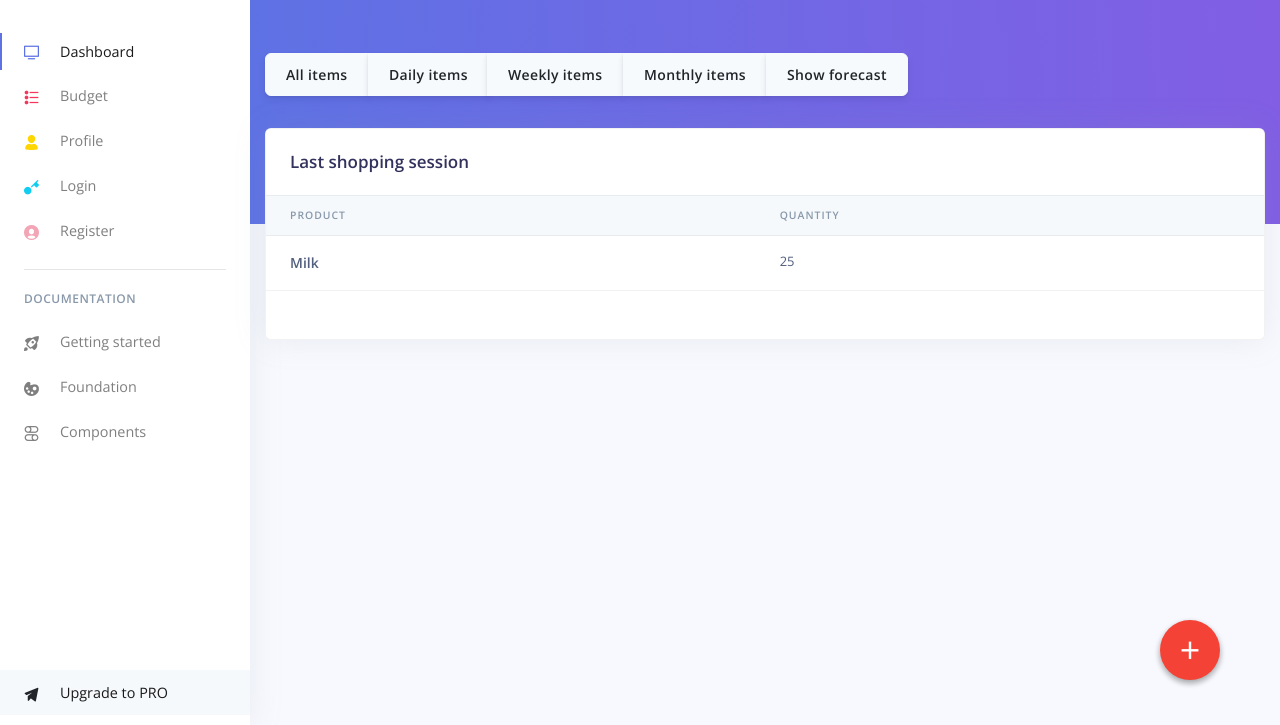
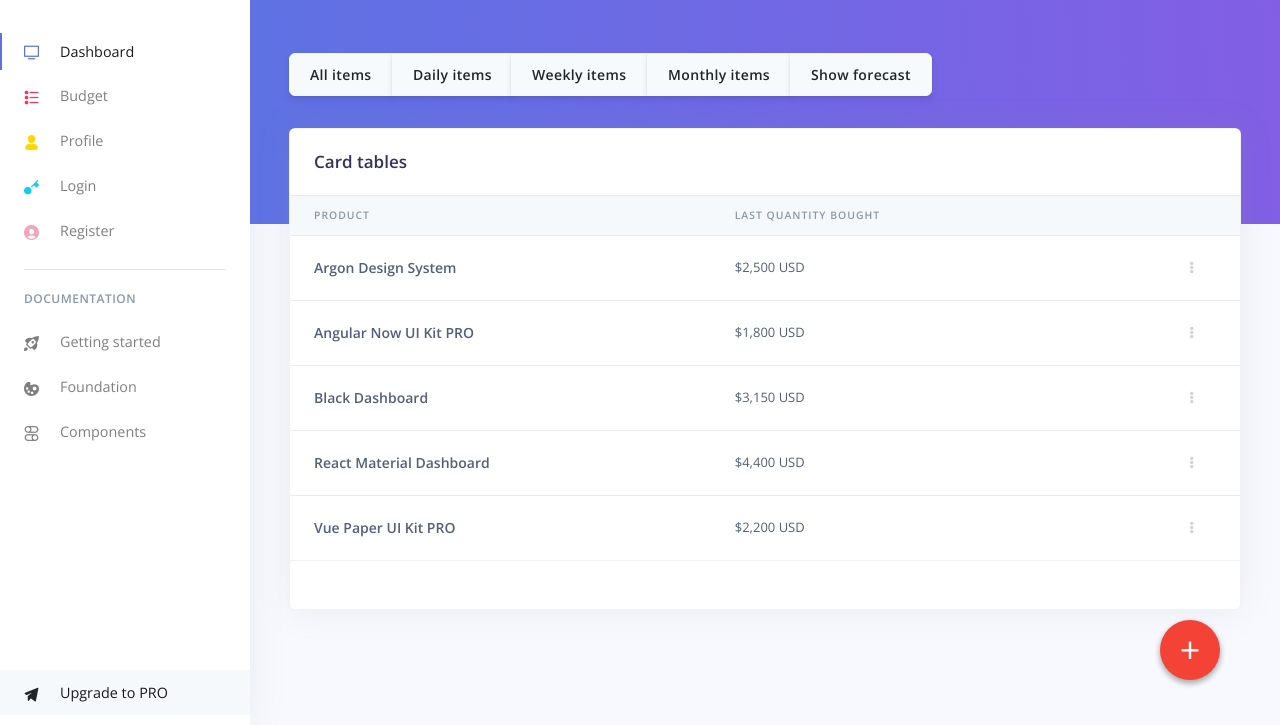
Before and after one commit to raduqq/Front-FoodTracker, a website: page index.html in a window 1280 px wide. Shown: the part 75-800 px from the top of the page. Drawn offline with nearby package versions, Linux system fonts and the light colour scheme.

Commit message:
Updating with master

```diff
--- a/index.html
+++ b/index.html
@@ -50,9 +50,9 @@
           <a class="nav-link nav-link-icon" href="#" role="button" data-toggle="dropdown" aria-haspopup="true" aria-expanded="false">
             <i class="ni ni-bell-55"></i>
           </a>
-          <div class="dropdown-menu dropdown-menu-arrow dropdown-menu-arrow" aria-labelledby="navbar-default_dropdown_1">
-            <a class="dropdown-item" href="#">Edit</a>
-            <a class="dropdown-item" href="#">Delete</a>
+          <div class="dropdown-menu dropdown-menu-arrow dropdown-menu-right" aria-labelledby="navbar-default_dropdown_1">
+            <a class="dropdown-item" href="#">Action</a>
+            <a class="dropdown-item" href="#">Another action</a>
             <div class="dropdown-divider"></div>
             <a class="dropdown-item" href="#">Something else here</a>
           </div>
@@ -61,7 +61,8 @@
           <a class="nav-link" href="#" role="button" data-toggle="dropdown" aria-haspopup="true" aria-expanded="false">
             <div class="media align-items-center">
               <span class="avatar avatar-sm rounded-circle">
-                <img alt="Image placeholder" src="./assets/img/theme/team-1-800x800.jpg">
+                <img alt="Image placeholder" src="./assets/img/theme/team-1-800x800.jpg
+">
               </span>
             </div>
           </a>
@@ -245,11 +246,11 @@
     <!-- End Navbar -->
     <!-- Header -->
     <div class="header bg-gradient-primary pb-8 pt-5 pt-md-8">
-      <div class="container">
+      <div class="container-fluid">
         <div class="header-body">
           <div class="row">
             <div class="col-xl-3 col-lg-6">
-              <div class="btn-group mr-4 " role="group" aria-label="Basic example">
+              <div class="btn-group mr-4" role="group" aria-label="Basic example">
                 <button type="button" class="btn btn-secondary">All items</button>
                 <button type="button" class="btn btn-secondary">Daily items</button>
                 <button type="button" class="btn btn-secondary">Weekly items</button>
@@ -261,36 +262,144 @@
         </div>
       </div>
     </div>
-    <div class="container mt--7">
+    <div class="container-fluid mt--7">
       <!-- Table -->
       <div class="row">
         <div class="col">
           <div class="card shadow">
             <div class="card-header border-0">
-              <h3 class="mb-0">Last shopping session</h3>
+              <h3 class="mb-0">Card tables</h3>
             </div>
             <div class="table-responsive">
-              <table class="table">
+              <table class="table align-items-center table-flush">
                 <thead class="thead-light">
                   <tr>
                     <th scope="col">Product</th>
-                    <th scope="col">Quantity</th>
-
+                    <th scope="col">Last quantity bought</th>
+                    <th scope="col"></th>
                   </tr>
                 </thead>
                 <tbody>
                   <tr>
                     <th scope="row">
-                      <div class="media">
+                      <div class="media align-items-center">
                         <div class="media-body">
-                          <span class="mb-0 text-sm">Milk</span>
+                          <span class="mb-0 text-sm">Argon Design System</span>
                         </div>
                       </div>
                     </th>
                     <td>
-                      25
+                      $2,500 USD
                     </td>
-
+                    <td class="text-right">
+                      <div class="dropdown">
+                        <a class="btn btn-sm btn-icon-only text-light" href="#" role="button" data-toggle="dropdown" aria-haspopup="true" aria-expanded="false">
+                          <i class="fas fa-ellipsis-v"></i>
+                        </a>
+                        <div class="dropdown-menu dropdown-menu-right dropdown-menu-arrow">
+                          <a class="dropdown-item" href="#">Action</a>
+                          <a class="dropdown-item" href="#">Another action</a>
+                          <a class="dropdown-item" href="#">Something else here</a>
+                        </div>
+                      </div>
+                    </td>
+                  </tr>
+                  <tr>
+                    <th scope="row">
+                      <div class="media align-items-center">
+                        <div class="media-body">
+                          <span class="mb-0 text-sm">Angular Now UI Kit PRO</span>
+                        </div>
+                      </div>
+                    </th>
+                    <td>
+                      $1,800 USD
+                    </td>
+                    </td>
+                    <td class="text-right">
+                      <div class="dropdown">
+                        <a class="btn btn-sm btn-icon-only text-light" href="#" role="button" data-toggle="dropdown" aria-haspopup="true" aria-expanded="false">
+                          <i class="fas fa-ellipsis-v"></i>
+                        </a>
+                        <div class="dropdown-menu dropdown-menu-right dropdown-menu-arrow">
+                          <a class="dropdown-item" href="#">Action</a>
+                          <a class="dropdown-item" href="#">Another action</a>
+                          <a class="dropdown-item" href="#">Something else here</a>
+                        </div>
+                      </div>
+                    </td>
+                  </tr>
+                  <tr>
+                    <th scope="row">
+                      <div class="media align-items-center">
+                        <div class="media-body">
+                          <span class="mb-0 text-sm">Black Dashboard</span>
+                        </div>
+                      </div>
+                    </th>
+                    <td>
+                      $3,150 USD
+                    </td>
+                    <td class="text-right">
+                      <div class="dropdown">
+                        <a class="btn btn-sm btn-icon-only text-light" href="#" role="button" data-toggle="dropdown" aria-haspopup="true" aria-expanded="false">
+                          <i class="fas fa-ellipsis-v"></i>
+                        </a>
+                        <div class="dropdown-menu dropdown-menu-right dropdown-menu-arrow">
+                          <a class="dropdown-item" href="#">Action</a>
+                          <a class="dropdown-item" href="#">Another action</a>
+                          <a class="dropdown-item" href="#">Something else here</a>
+                        </div>
+                      </div>
+                    </td>
+                  </tr>
+                  <tr>
+                    <th scope="row">
+                      <div class="media align-items-center">
+                        <div class="media-body">
+                          <span class="mb-0 text-sm">React Material Dashboard</span>
+                        </div>
+                      </div>
+                    </th>
+                    <td>
+                      $4,400 USD
+                    </td>
+                    <td class="text-right">
+                      <div class="dropdown">
+                        <a class="btn btn-sm btn-icon-only text-light" href="#" role="button" data-toggle="dropdown" aria-haspopup="true" aria-expanded="false">
+                          <i class="fas fa-ellipsis-v"></i>
+                        </a>
+                        <div class="dropdown-menu dropdown-menu-right dropdown-menu-arrow">
+                          <a class="dropdown-item" href="#">Action</a>
+                          <a class="dropdown-item" href="#">Another action</a>
+                          <a class="dropdown-item" href="#">Something else here</a>
+                        </div>
+                      </div>
+                    </td>
+                  </tr>
+                  <tr>
+                    <th scope="row">
+                      <div class="media align-items-center">
+                        <div class="media-body">
+                          <span class="mb-0 text-sm">Vue Paper UI Kit PRO</span>
+                        </div>
+                      </div>
+                    </th>
+                    <td>
+                      $2,200 USD
+                    </td>
+                    <td class="text-right">
+                      <div class="dropdown">
+                        <a class="btn btn-sm btn-icon-only text-light" href="#" role="button" data-toggle="dropdown" aria-haspopup="true" aria-expanded="false">
+                          <i class="fas fa-ellipsis-v"></i>
+                        </a>
+                        <div class="dropdown-menu dropdown-menu-right dropdown-menu-arrow">
+                          <a class="dropdown-item" href="#">Action</a>
+                          <a class="dropdown-item" href="#">Another action</a>
+                          <a class="dropdown-item" href="#">Something else here</a>
+                        </div>
+                      </div>
+                    </td>
                   </tr>
                 </tbody>
               </table>
```
